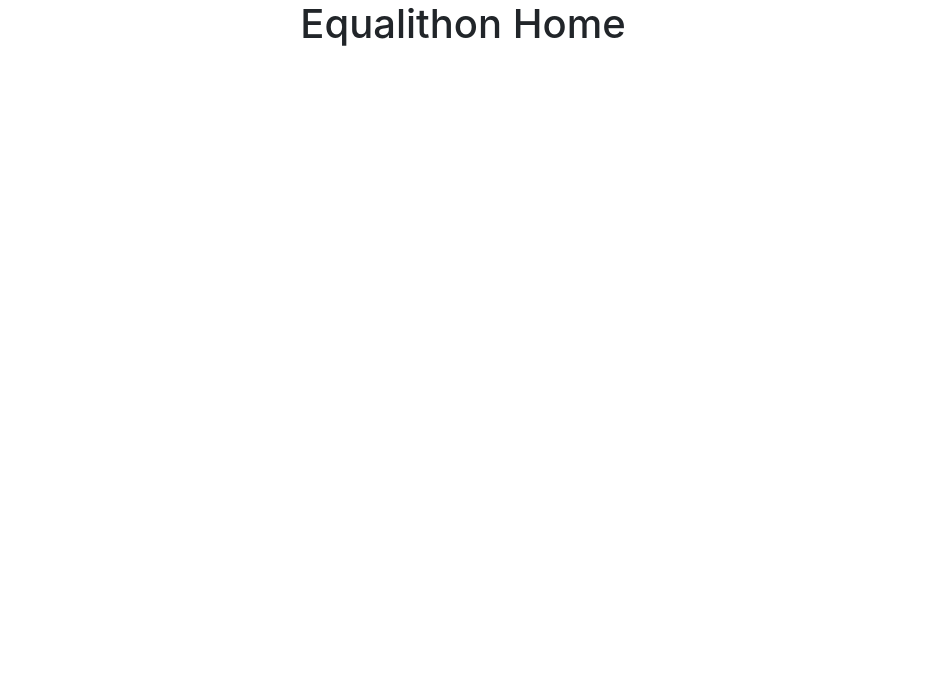
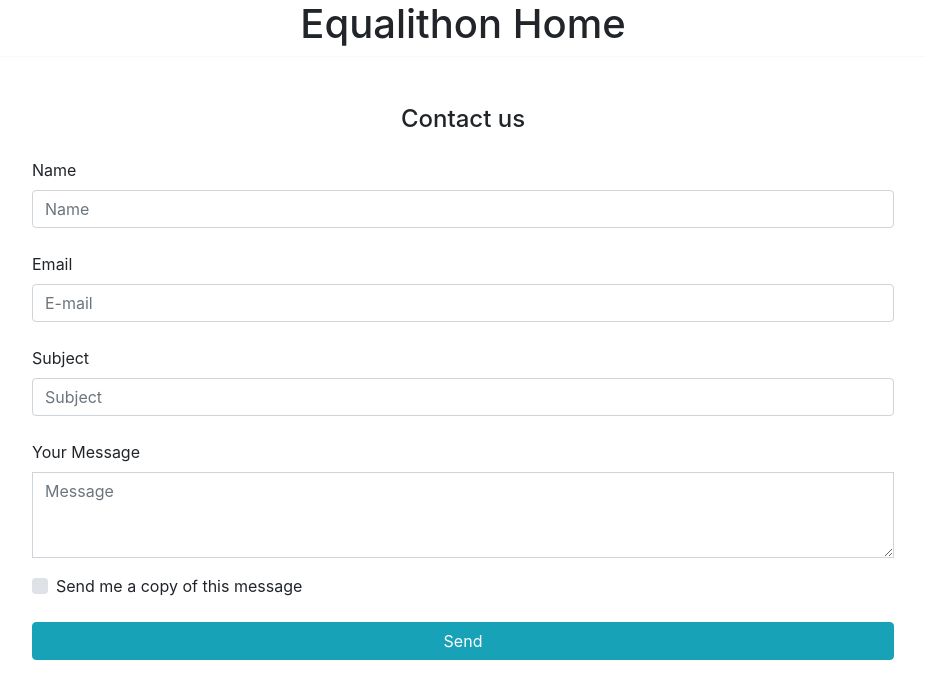
Before and after one commit to esteemcode/equalithon, a React (Create React App) app: page /contact in a window 1280 px wide. Shown: the top 698 px of the page, without its empty margins (177-1102 px from the left). Built offline with nearby package versions, Linux system fonts and the light colour scheme.

Commit message:
form added to the contact_us component

```diff
--- a/package.json
+++ b/package.json
@@ -6,6 +6,7 @@
     "@testing-library/jest-dom": "^5.11.6",
     "@testing-library/react": "^11.2.1",
     "@testing-library/user-event": "^12.2.2",
+    "bootstrap": "^4.5.3",
     "react": "^17.0.1",
     "react-dom": "^17.0.1",
     "react-router-dom": "^5.2.0",
--- a/src/App.js
+++ b/src/App.js
@@ -1,4 +1,5 @@
-import { BrowserRouter as Router, Route} from 'react-router-dom'
+import { BrowserRouter as Router, Route} from 'react-router-dom';
+import React from 'react';
 import RegistrationForm from './components/RegistrationForm';
 import SignIn from './components/SignIn';
 import ContactUs from './components/ContactUs';
--- a/src/components/ContactUs.js
+++ b/src/components/ContactUs.js
@@ -1,10 +1,41 @@
 import React from 'react';
+
 
 const ContactUs = () => {
 
     return (
-        <div>
-        </div>
+        <div >
+
+<form className="m-auto col-9 border border-light p-5" action="#!">
+
+    <h1 className="h4 mb-4">Contact us</h1>
+
+    <label>Name</label>
+    <input type="text" id="FormName" className="form-control mb-4" placeholder="Name" required></input>
+
+    <label>Email</label>
+    <input type="email" id="FormEmail" className="form-control mb-4" placeholder="E-mail" pattern="^[A-Z0-9._%+-]+@[A-Z0-9.-]+\.[A-Z]{2,4}$" required ></input>
+
+
+    <label>Subject</label>
+    <input type="text" id="FormSubject" className="form-control mb-4" placeholder="Subject" required></input>
+
+    <label>Your Message</label>
+    <div className="form-group">
+        <textarea className="form-control rounded-0" id="Textarea" rows="3" placeholder="Message" required></textarea>
+    </div>
+
+
+    <div className="custom-control custom-checkbox mb-4">
+        <input type="checkbox" className="custom-control-input" id="FormCopy"></input>
+        <label className="custom-control-label" for="dFormCopy">Send me a copy of this message</label>
+    </div>
+
+
+    <button className="btn btn-info btn-block" type="submit">Send</button>
+    </form>
+   </div>
+
 
     )
 }
```
